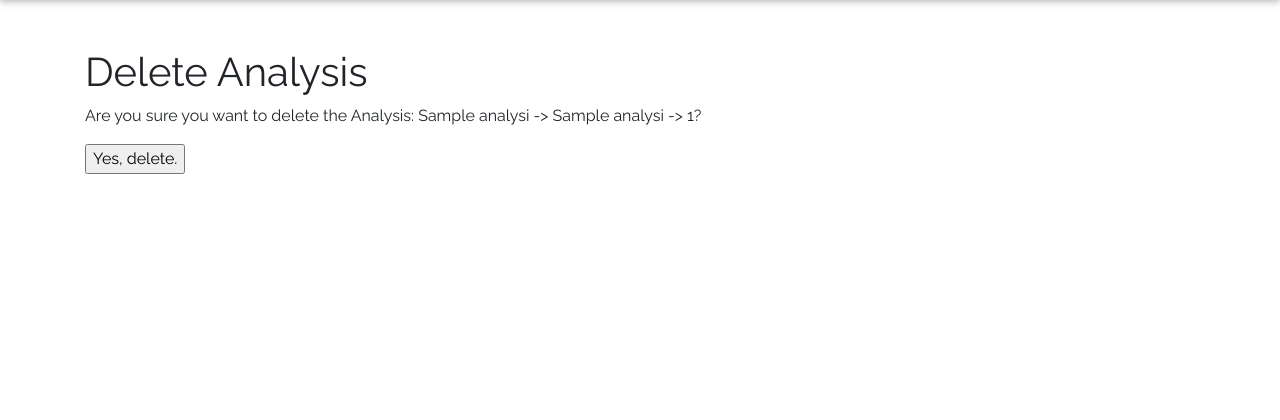
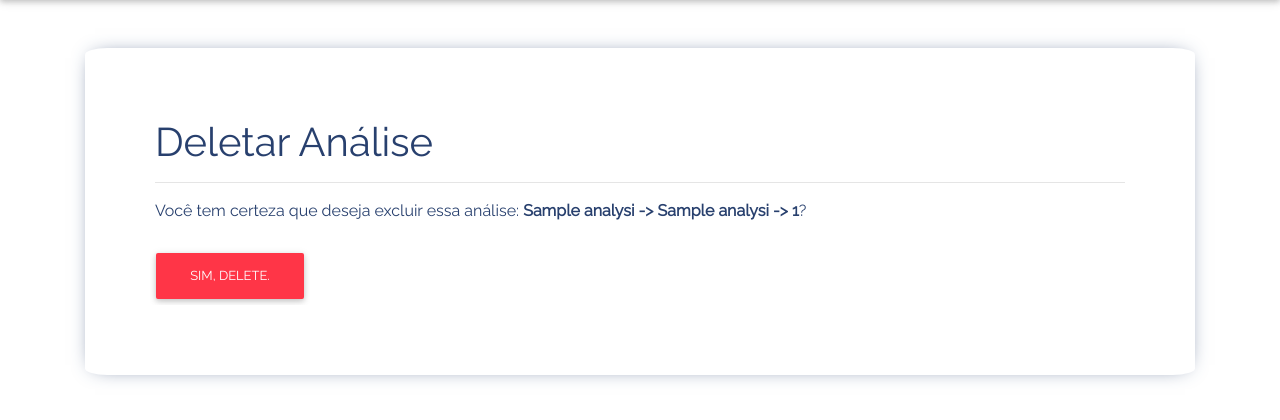
Before and after one commit to edcarlosneves/calibration-curve, a Django app: page /analysis/1/delete/ in a window 1280 px wide. Shown: the part 66-486 px from the top of the page. Run offline with Django 3.2, Linux system fonts and the light colour scheme; tables that the repository leaves empty hold one stand-in row (values such as "Sample post"); some libraries are stand-ins or nearby versions.

Commit message:
Estilizando página de confirmação para deletar análise

```diff
--- a/calibration/templates/calibration/analysis_confirm_delete.html
+++ b/calibration/templates/calibration/analysis_confirm_delete.html
@@ -1,10 +1,15 @@
 {% extends "base_generic.html" %}
 
 {% block content %}
-    <h1>Delete Analysis</h1>
-    <p>Are you sure you want to delete the Analysis: {{ analysis }}?</p>
-    <form action="" method="POST">
-        {% csrf_token %}
-        <input type="submit" value="Yes, delete.">
-    </form>
+    <div class="analysis-boxes">
+        <h1>Deletar Análise</h1>
+        <hr/>
+        <p>Você tem certeza que deseja excluir essa análise: <span class="font-weight-bold">{{ analysis }}</span>?</p>
+        <form action="" method="POST">
+            {% csrf_token %}
+            <div class="form-row text-right mt-4">
+                <input type="submit" class="btn btn-danger" value="Sim, delete.">
+            </div>
+        </form>
+    </div>
 {% endblock %}
```
